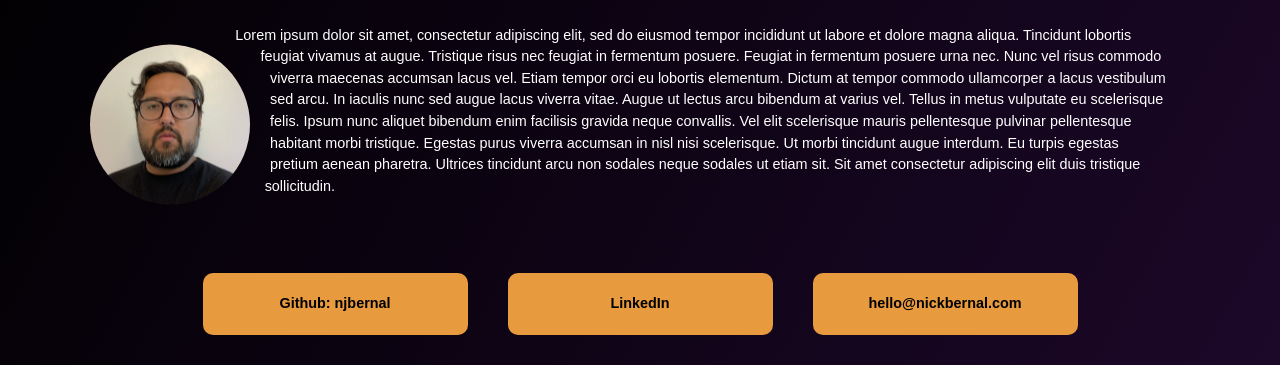
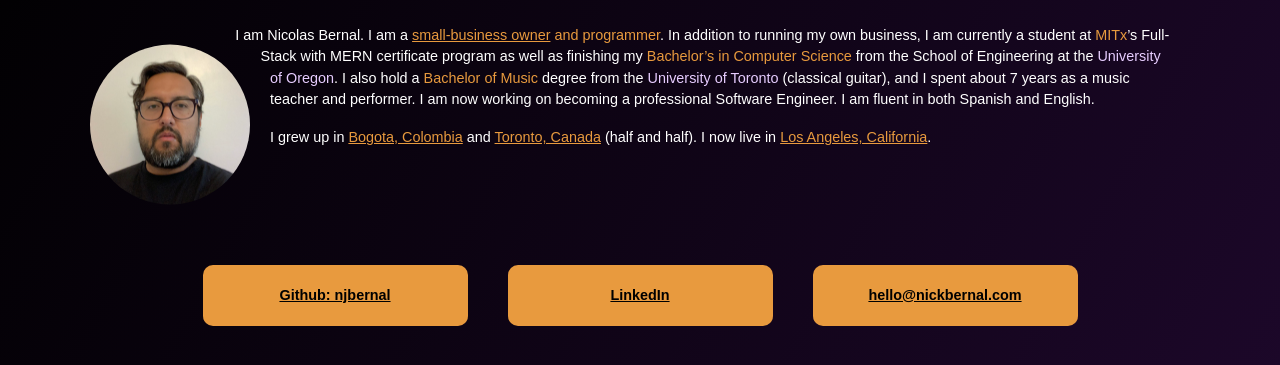
Before and after one commit to njbernal/njbernal.github.io, a plain HTML site: page index.html in a window 1280 px wide. Shown: the part 189-554 px from the top of the page. Drawn offline with nearby package versions, Linux system fonts and the light colour scheme.

Commit message:
added bio

```diff
--- a/index.html
+++ b/index.html
@@ -40,7 +40,20 @@
         <div class="info-container">
           <div class="info-photo">
             <img src="images/nick.png" id="bioPhoto" class="main-photo" alt="Photo of Nick" data-aos="fade-right" />
-            <p>Lorem ipsum dolor sit amet, consectetur adipiscing elit, sed do eiusmod tempor incididunt ut labore et dolore magna aliqua. Tincidunt lobortis feugiat vivamus at augue. Tristique risus nec feugiat in fermentum posuere. Feugiat in fermentum posuere urna nec. Nunc vel risus commodo viverra maecenas accumsan lacus vel. Etiam tempor orci eu lobortis elementum. Dictum at tempor commodo ullamcorper a lacus vestibulum sed arcu. In iaculis nunc sed augue lacus viverra vitae. Augue ut lectus arcu bibendum at varius vel. Tellus in metus vulputate eu scelerisque felis. Ipsum nunc aliquet bibendum enim facilisis gravida neque convallis. Vel elit scelerisque mauris pellentesque pulvinar pellentesque habitant morbi tristique. Egestas purus viverra accumsan in nisl nisi scelerisque. Ut morbi tincidunt augue interdum. Eu turpis egestas pretium aenean pharetra. Ultrices tincidunt arcu non sodales neque sodales ut etiam sit. Sit amet consectetur adipiscing elit duis tristique sollicitudin.</p>
+            <p>
+              I am Nicolas Bernal. I am a <span class="bio-highlight"><a href="http://www.nevadomusic.com" target="_blank">small-business owner</a> and programmer</span>.
+              In addition to running my own business, I am currently a student at <span class="bio-highlight">MITx</span>’s Full-Stack with MERN certificate program
+              as well as finishing my <span class="bio-highlight">Bachelor’s in Computer Science</span> from
+              the School of Engineering at the <span class="bio-bold">University of Oregon</span>.
+              I also hold a <span class="bio-highlight">Bachelor of Music</span> degree from the <span class="bio-bold">University of Toronto</span> (classical guitar), and I spent about 7 years as a music teacher and performer.
+              I am now working on becoming a professional Software Engineer. I am fluent in both Spanish and English.
+            </p>
+            <p>I grew up in <span class="bio-highlight">
+              <a href="https://en.wikipedia.org/wiki/Bogot%C3%A1" target="_blank">Bogota, Colombia</a></span>
+              and <span class="bio-highlight"><a href="https://en.wikipedia.org/wiki/Toronto" target="_blank">Toronto, Canada</a></span>
+              (half and half). I now live in
+              <span class="bio-highlight"><a href="https://en.wikipedia.org/wiki/Los_Angeles" target="_blank">Los Angeles, California</a></span>.
+            </p>
           </div>
           <div class="info-contact">
             <div class="grid-item"><a href="https://github.com/njbernal" target="_blank">Github: njbernal</a></div>
--- a/styles.css
+++ b/styles.css
@@ -1,6 +1,7 @@
 :root {
     --purple: rgb(132, 0, 255);
     --pinkText: rgb(231, 205, 255);
+    --pinkTextDarker: rgb(196, 160, 229);
     --purpleBG: rgb(63, 44, 82);
     --purpleText: rgb(177, 128, 223);
     --orange: #e89a3e;
@@ -120,6 +121,7 @@ footer {
     justify-content: center;
     align-items: center;
     flex-wrap: wrap;
+    clear: both;
 }
 .info-contact div {
     min-width: 25%;
@@ -207,6 +209,24 @@ nav .active {
 .nav-item {
     text-align: center;
 }
+.nopadding {
+    font-size: 0.9em;
+    margin: 0px;
+    padding: 0px;
+}
+.bio a {
+    color: var(--orange);
+    text-decoration: underline;
+}
+.bio a:hover {
+    color: var(--purple);
+}
+.bio-highlight {
+    color: var(--orange);
+}
+.bio-bold {
+    color: var(--pinkText);
+}
 
 @media screen and (max-device-width : 1024px) {
     .feature-image-holder {
```
